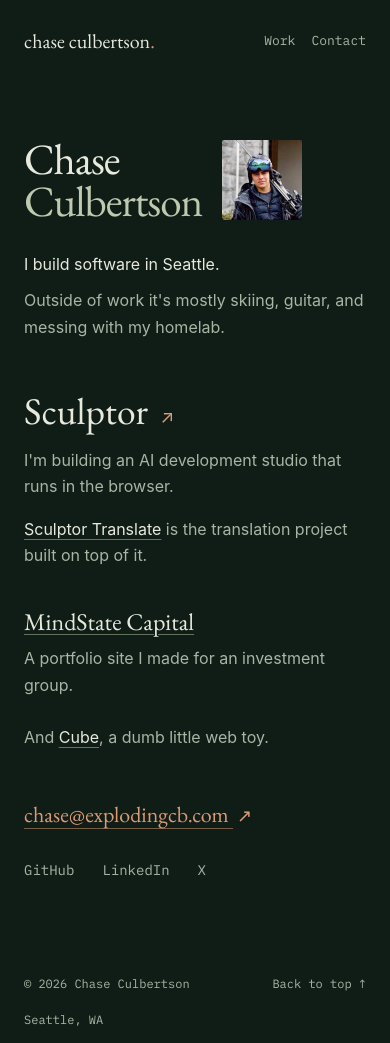
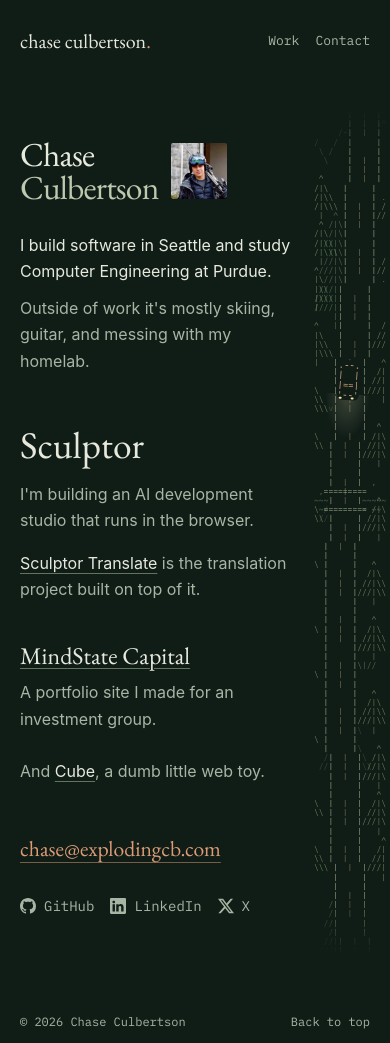
Before and after one commit to ExplodingCB/Orange, a plain HTML site: page index.html in a window 390 px wide. Shown: the top 1043 px of the page. Drawn offline with nearby package versions, Linux system fonts and the light colour scheme.

Commit message:
Restore mobile road journey and polish profile links

```diff
--- a/index.html
+++ b/index.html
@@ -4,7 +4,7 @@
     <meta charset="UTF-8">
     <meta name="viewport" content="width=device-width, initial-scale=1.0">
     <title>Chase Culbertson</title>
-    <meta name="description" content="Chase Culbertson is a software engineer and designer in Seattle.">
+    <meta name="description" content="Chase Culbertson builds software and studies Computer Engineering at Purdue University.">
     <meta name="author" content="Chase Culbertson">
     <meta name="theme-color" content="#101d17">
     <link rel="icon" href="assets/logo.svg" type="image/svg+xml">
@@ -28,7 +28,9 @@
         <div class="journey" aria-hidden="true">
             <pre class="scene scene-far" id="scene-far"></pre>
             <pre class="scene scene-mid" id="scene-mid"></pre>
-            <pre class="scene scene-near" id="road"></pre>
+            <pre class="scene scene-near" id="scene-near"></pre>
+            <pre class="scene scene-road" id="road"></pre>
+            <pre class="scene scene-markings" id="lane-markings"></pre>
             <div class="car-wrap" id="car"><pre class="car">.--.
 |  |
 |==|
@@ -42,14 +44,14 @@
                     <img class="portrait" src="assets/chase.png" alt="Chase carrying his skis" width="320" height="320">
                 </div>
                 <div class="intro-copy">
-                    <p>I build software in Seattle.</p>
+                    <p>I build software in Seattle and study Computer Engineering at Purdue.</p>
                     <p>Outside of work it's mostly skiing, guitar, and messing with my homelab.</p>
                 </div>
             </header>
 
             <section class="work section" id="work" aria-label="Projects">
                 <article class="featured-project">
-                    <h2><a href="https://sculptorai.org" target="_blank" rel="noopener noreferrer">Sculptor <span class="project-arrow" aria-hidden="true">↗</span></a></h2>
+                    <h2><a href="https://sculptorai.org" target="_blank" rel="noopener noreferrer">Sculptor</a></h2>
                     <p>I'm building an AI development studio that runs in the browser.</p>
                     <p class="project-note"><a class="text-link" href="https://translate.explodingcb.com" target="_blank" rel="noopener noreferrer">Sculptor Translate</a> is the translation project built on top of it.</p>
                 </article>
@@ -61,18 +63,18 @@
             </section>
 
             <section class="contact section" id="contact" aria-label="Contact">
-                <a class="email" href="mailto:chase@explodingcb.com">chase@explodingcb.com <span aria-hidden="true">↗</span></a>
+                <a class="email" href="mailto:chase@explodingcb.com">chase@explodingcb.com</a>
                 <div class="social-links">
-                    <a href="https://github.com/ExplodingCB" target="_blank" rel="noopener noreferrer">GitHub</a>
-                    <a href="https://www.linkedin.com/in/chase-culbertson-7a6796307" target="_blank" rel="noopener noreferrer">LinkedIn</a>
-                    <a href="https://x.com/ExplodingCB" target="_blank" rel="noopener noreferrer">X</a>
+                    <a href="https://github.com/ExplodingCB" target="_blank" rel="noopener noreferrer"><svg class="social-icon" viewBox="0 0 16 16" width="16" height="16" fill="currentColor" aria-hidden="true" focusable="false"><path d="M8 0C3.58 0 0 3.58 0 8c0 3.54 2.29 6.53 5.47 7.59.4.07.55-.17.55-.38 0-.19-.01-.82-.01-1.49-2.01.37-2.53-.49-2.69-.94-.09-.23-.48-.94-.82-1.13-.28-.15-.68-.52-.01-.53.63-.01 1.08.58 1.23.82.72 1.21 1.87.87 2.33.66.07-.52.28-.87.51-1.07-1.78-.2-3.64-.89-3.64-3.95 0-.87.31-1.59.82-2.15-.08-.2-.36-1.02.08-2.12 0 0 .67-.21 2.2.82.64-.18 1.32-.27 2-.27s1.36.09 2 .27c1.53-1.04 2.2-.82 2.2-.82.44 1.1.16 1.92.08 2.12.51.56.82 1.27.82 2.15 0 3.07-1.87 3.75-3.65 3.95.29.25.54.73.54 1.48 0 1.07-.01 1.93-.01 2.2 0 .21.15.46.55.38A8.01 8.01 0 0 0 16 8c0-4.42-3.58-8-8-8"/></svg><span>GitHub</span></a>
+                    <a href="https://www.linkedin.com/in/chase-culbertson-7a6796307" target="_blank" rel="noopener noreferrer"><svg class="social-icon" viewBox="0 0 16 16" width="16" height="16" fill="currentColor" aria-hidden="true" focusable="false"><path d="M0 1.146C0 .513.526 0 1.175 0h13.65C15.474 0 16 .513 16 1.146v13.708c0 .633-.526 1.146-1.175 1.146H1.175C.526 16 0 15.487 0 14.854zm4.943 12.248V6.169H2.542v7.225zm-1.2-8.212c.837 0 1.358-.554 1.358-1.248-.015-.709-.52-1.248-1.342-1.248S2.4 3.226 2.4 3.934c0 .694.521 1.248 1.327 1.248zm4.908 8.212V9.359c0-.216.016-.432.08-.586.173-.431.568-.878 1.232-.878.869 0 1.216.662 1.216 1.634v3.865h2.401V9.25c0-2.22-1.184-3.252-2.764-3.252-1.274 0-1.845.7-2.165 1.193v.025h-.016l.016-.025V6.169h-2.4c.03.678 0 7.225 0 7.225z"/></svg><span>LinkedIn</span></a>
+                    <a href="https://x.com/ExplodingCB" target="_blank" rel="noopener noreferrer"><svg class="social-icon" viewBox="0 0 16 16" width="16" height="16" fill="currentColor" aria-hidden="true" focusable="false"><path d="M12.6.75h2.454l-5.36 6.142L16 15.25h-4.937l-3.867-5.07-4.425 5.07H.316l5.733-6.57L0 .75h5.063l3.495 4.633L12.601.75Zm-.86 13.028h1.36L4.323 2.145H2.865z"/></svg><span>X</span></a>
                 </div>
             </section>
         </main>
 
         <footer class="footer">
             <p>© 2026 Chase Culbertson</p>
-            <a href="#top" class="back-top">Back to top <span aria-hidden="true">↑</span></a>
+            <a href="#top" class="back-top">Back to top</a>
             <span class="footer-location">Seattle, WA</span>
         </footer>
     </div>
--- a/journey.js
+++ b/journey.js
@@ -96,11 +96,10 @@ String.raw`     ^
         };
 
         function roadX(r) {
-            // narrow screens: pull the road in from the edge and calm the curves
             const c = journey.cols;
-            const center = 0.52;
-            const amp = 0.16;
-            return c * center + c * amp * Math.sin(r * 0.05 + journey.phase);
+            const halfRoad = c < 24 ? 3 : 5;
+            const amplitude = Math.max(0, Math.min(c * 0.16, c / 2 - halfRoad - 2));
+            return c * 0.5 + amplitude * Math.sin(r * 0.05 + journey.phase);
         }
 
         function buildJourney() {
@@ -119,6 +118,14 @@ String.raw`     ^
             // Three depth layers: far (misty, blurred), mid, near (sharp, by the road)
             const mkGrid = () => Array.from({ length: j.rows }, () => new Array(j.cols).fill(' '));
             const far = mkGrid(), mid = mkGrid(), near = mkGrid();
+            const road = mkGrid(), markings = mkGrid();
+            const narrow = j.cols < 24;
+            const hw = narrow ? 3 : 5;
+            if (j.rows < 12 || j.cols < 10) {
+                j.carEl.style.visibility = 'hidden';
+                return;
+            }
+            j.carEl.style.visibility = 'visible';
 
             const stamp = (g, t, x0, r0) => {
                 t.forEach((line, i) => {
@@ -146,7 +153,7 @@ String.raw`     ^
 
             // Creeks crossing the page; they get bridged where they meet the road
             const creeks = [];
-            if (j.rows > 90) creeks.push(Math.floor(j.rows * (0.40 + random() * 0.08)));
+            if (j.rows > 55) creeks.push(Math.floor(j.rows * (0.40 + random() * 0.08)));
             if (j.rows > 170) creeks.push(Math.floor(j.rows * (0.72 + random() * 0.08)));
             creeks.forEach(rc => {
                 for (let x = 0; x < j.cols; x++) {
@@ -173,12 +180,12 @@ String.raw`     ^
             const sideTrees = (side) => {
                 let r = 4 + Math.floor(random() * 5);
                 while (r < j.rows - 10) {
-                    const t = random() < 0.45
+                    const t = narrow ? TREES[TREES.length - 1] : random() < 0.45
                         ? BIG_TREES[Math.floor(random() * BIG_TREES.length)]
                         : TREES[Math.floor(random() * TREES.length)];
                     const tw = Math.max(...t.map(l => l.length));
                     const xc = roadX(r + t.length / 2);
-                    const off = 7 + Math.floor(random() * 9);
+                    const off = narrow ? hw + 1 : 7 + Math.floor(random() * 5);
                     const x0 = side > 0 ? Math.round(xc + off) : Math.round(xc - off - tw);
                     stamp(near, t, x0, r);
                     r += Math.ceil(t.length * 0.5) + 1 + Math.floor(random() * 5);
@@ -225,7 +232,6 @@ String.raw`     ^
             }
 
             // Road: clear the corridor in every layer, then draw edges + centerline up close
-            const hw = 5;
             for (let rr = 0; rr < j.rows; rr++) {
                 const xc = roadX(rr);
                 const slope = roadX(rr + 1) - xc;
@@ -234,11 +240,11 @@ String.raw`     ^
                 for (let x = L; x <= R; x++) {
                     if (x >= 0 && x < j.cols) { far[rr][x] = ' '; mid[rr][x] = ' '; near[rr][x] = ' '; }
                 }
-                if (L >= 0 && L < j.cols) near[rr][L] = edge;
-                if (R >= 0 && R < j.cols) near[rr][R] = edge;
-                if (rr % 3 !== 0) {
+                if (L >= 0 && L < j.cols) road[rr][L] = edge;
+                if (R >= 0 && R < j.cols) road[rr][R] = edge;
+                if (rr % 5 < 3) {
                     const cx = Math.round(xc);
-                    if (cx >= 0 && cx < j.cols) near[rr][cx] = ':';
+                    if (cx >= 0 && cx < j.cols) markings[rr][cx] = '|';
                 }
             }
 
@@ -247,14 +253,16 @@ String.raw`     ^
                 const xc = roadX(rc);
                 for (let x = Math.round(xc - hw) - 1; x <= Math.round(xc + hw) + 1; x++) {
                     if (x < 0 || x >= j.cols) continue;
-                    near[rc - 1][x] = '=';
-                    near[rc + 1][x] = '=';
+                    road[rc - 1][x] = '=';
+                    road[rc + 1][x] = '=';
                 }
             });
 
             document.getElementById('scene-far').textContent = far.map(row => row.join('')).join('\n');
             document.getElementById('scene-mid').textContent = mid.map(row => row.join('')).join('\n');
-            j.road.textContent = near.map(row => row.join('')).join('\n');
+            document.getElementById('scene-near').textContent = near.map(row => row.join('')).join('\n');
+            document.getElementById('lane-markings').textContent = markings.map(row => row.join('')).join('\n');
+            j.road.textContent = road.map(row => row.join('')).join('\n');
         }
 
         const motionPreference = matchMedia('(prefers-reduced-motion: reduce)');
@@ -263,7 +271,7 @@ String.raw`     ^
         function driveCar() {
             animationFrame = 0;
             const j = journey;
-            if (document.hidden || !j.rows || getComputedStyle(j.el).display === 'none') return;
+            if (document.hidden || j.rows < 12 || j.cols < 10 || getComputedStyle(j.el).display === 'none') return;
             const target = Math.min(j.rows - 8, Math.max(2,
                 (scrollY + innerHeight * 0.45 - j.el.offsetTop) / j.lineH));
             const distance = target - j.cur;
--- a/styles.css
+++ b/styles.css
@@ -80,8 +80,6 @@ h1 span { color: var(--fern); }
 .featured-project h2 { font-size: 2.35rem; margin-bottom: .85rem; }
 .featured-project > p { max-width: 36ch; }
 .featured-project .project-note { margin-top: 1rem; max-width: 42ch; }
-.project-arrow { display: inline-block; color: var(--orange); font-family: var(--body); font-size: 1.125rem; vertical-align: middle; margin-left: .3rem; transition: transform 160ms ease; }
-.featured-project h2 a:hover .project-arrow { transform: translate(3px, -3px); }
 .text-link { color: var(--paper); text-decoration: underline; text-decoration-thickness: 1px; text-underline-offset: 4px; text-decoration-color: #62745d; }
 .text-link:hover { color: var(--orange); text-decoration-color: currentColor; }
 .secondary-project { margin-top: 2.5rem; }
@@ -102,9 +100,9 @@ h1 span { color: var(--fern); }
     text-decoration-color: #765d46;
 }
 .email:hover { color: var(--paper); text-decoration-color: var(--paper); }
-.email span { display: inline-block; margin-left: .25rem; font-size: 1.125rem; }
-.social-links { display: flex; gap: 1.75rem; margin-top: 1.25rem; font-family: var(--mono); font-size: .875rem; color: var(--muted); }
-.social-links a { padding-block: .5rem; }
+.social-links { display: flex; flex-wrap: wrap; gap: .5rem 1.5rem; margin-top: 1.25rem; font-family: var(--mono); font-size: .875rem; color: var(--muted); }
+.social-links a { display: inline-flex; align-items: center; gap: .5rem; min-height: 44px; padding-block: .5rem; }
+.social-icon { width: 1rem; height: 1rem; flex: none; }
 .footer { display: flex; align-items: center; gap: 2rem; padding-block: 1.5rem 2rem; font-family: var(--mono); font-size: .75rem; color: var(--muted); }
 .footer-location { margin-left: auto; }
 .back-top { padding-block: .5rem; }
@@ -112,10 +110,10 @@ h1 span { color: var(--fern); }
 /* The original ASCII forest stays in its own margin, away from the text. */
 .journey {
     position: absolute;
-    top: 135px;
-    bottom: 145px;
-    right: -18px;
-    width: 33%;
+    top: 120px;
+    bottom: 115px;
+    right: -12px;
+    width: 34%;
     overflow: hidden;
     pointer-events: none;
     user-select: none;
@@ -124,10 +122,34 @@ h1 span { color: var(--fern); }
 }
 .scene { position: absolute; inset: 0; font-family: var(--mono); font-size: 12px; line-height: 1.15; white-space: pre; }
 .scene-far { color: #354a3b; }
-.scene-mid { color: #4f6550; }
-.scene-near { color: #7d916c; opacity: .8; }
-.car-wrap { position: absolute; top: 0; left: 0; }
-.car { font-family: var(--mono); font-size: 12px; line-height: 1.1; color: var(--orange); white-space: pre; }
+.scene-mid { color: #506a54; }
+.scene-near { color: #779365; opacity: .85; }
+.scene-road { color: #a1ad8c; }
+.scene-markings { color: #bca67d; opacity: .65; }
+.car-wrap { position: absolute; top: 0; left: 0; z-index: 1; }
+.car-wrap::before {
+    content: '';
+    position: absolute;
+    top: 85%;
+    left: -55%;
+    width: 210%;
+    height: 70px;
+    background: radial-gradient(ellipse at 50% 0, #dfdbad38, transparent 70%);
+    pointer-events: none;
+}
+.car-wrap::after {
+    content: '';
+    position: absolute;
+    bottom: 1px;
+    left: 3px;
+    width: 3px;
+    height: 2px;
+    border-radius: 1px;
+    background: #f4e1ad;
+    box-shadow: 16px 0 #f4e1ad;
+    pointer-events: none;
+}
+.car { position: relative; font-family: var(--mono); font-size: 12px; line-height: 1.1; color: #edb58b; background: var(--forest); border-radius: 5px; white-space: pre; text-shadow: 0 0 8px #dc9b7630; }
 
 @media (min-width: 1500px) {
     .site-shell { max-width: 1160px; }
@@ -139,34 +161,42 @@ h1 span { color: var(--fern); }
     .page { width: 65%; }
     .journey { width: 29%; right: -10px; }
     .scene { font-size: 10px; }
-    .car { font-size: 10px; }
+    .car { font-size: 11px; }
+    .car-wrap::after { box-shadow: 14px 0 #f4e1ad; }
     .intro-heading { gap: 1.25rem; }
     .portrait { width: 80px; }
 }
 @media (max-width: 700px) {
-    .site-shell { width: calc(100% - 3rem); max-width: 540px; }
+    .site-shell { width: calc(100% - 2.5rem); max-width: 540px; --road-space: 72px; }
     .nav { min-height: 82px; gap: 1rem; }
     .nav-name { font-size: 1.25rem; }
     .nav-links { gap: 1rem; font-size: .8125rem; }
     .nav-links a { padding-block: .8rem; }
-    .page { width: 100%; }
+    .page { width: calc(100% - var(--road-space)); }
     .hero { padding-block: 3.5rem 3rem; }
-    h1 { font-size: clamp(2.7rem, 9.5vw, 3.5rem); }
+    h1 { font-size: clamp(2.1rem, 7.4vw, 3rem); }
+    .intro-heading { gap: .75rem; }
+    .portrait { width: 56px; }
     .contact { padding-block: 3rem 3.25rem; }
-    .journey { display: none; }
+    .journey { top: 110px; bottom: 145px; right: -16px; width: var(--road-space); }
+    .scene { font-size: 8px; }
+    .car { font-size: 9px; }
+    .car-wrap::before { height: 45px; }
+    .car-wrap::after { left: 2px; box-shadow: 12px 0 #f4e1ad; }
+    .email { font-size: 1.35rem; }
+    .social-links { gap: .25rem 1rem; }
     .footer { flex-wrap: wrap; gap: .5rem 1.5rem; }
     .footer-location { margin-left: 0; }
     .back-top { margin-left: auto; }
     .footer-location { flex-basis: 100%; }
 }
 @media (max-width: 380px) {
-    .site-shell { width: calc(100% - 2rem); }
+    .site-shell { width: calc(100% - 2rem); --road-space: 58px; }
     .nav-name { font-size: 1.125rem; }
     .nav-links { gap: .7rem; font-size: .75rem; }
-    .intro-heading { gap: 1rem; }
-    .portrait { width: 64px; }
+    .intro-heading { gap: .75rem; }
+    .portrait { width: 48px; }
 }
 @media (prefers-reduced-motion: reduce) {
     html { scroll-behavior: auto; }
-    .project-arrow { transition: none; }
 }
```
Also changed, not shown: assets/bootstrap-icons-LICENSE.txt (added, +21 -0 lines).
